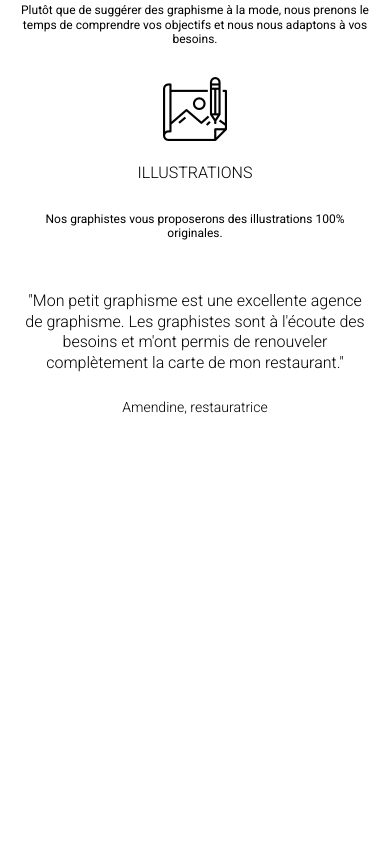
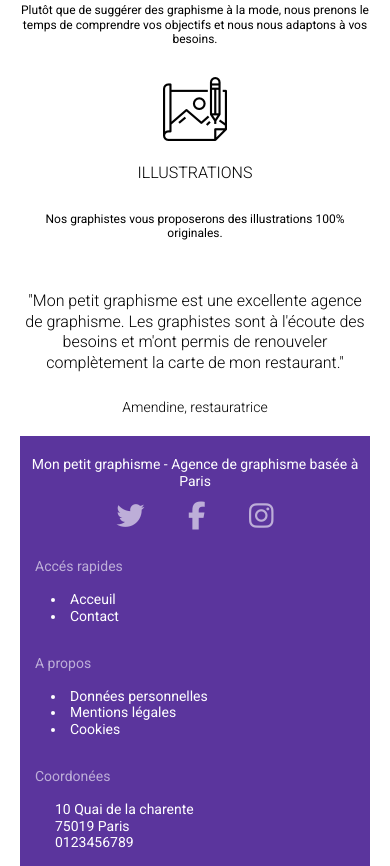
Before and after one commit to MouniaFT/DevetMoi, a plain HTML site: page index.html in a window 390 px wide. Shown: the part 1097-1963 px from the top of the page. Before the commit the page ends 1533 px from the top, so only its background shows below. Drawn offline with Linux system fonts and the light colour scheme.

Commit message:
Footer : OK mobile and desktop

```diff
--- a/index.html
+++ b/index.html
@@ -63,5 +63,39 @@
             </div>
         </section>
     </main>
+    <!-- Footer -->
+    <footer class="footer">
+        <div class="container">
+            <div class="footer-content">
+                <p class="footer-content-title">Mon petit graphisme - Agence de graphisme basée à Paris</p>
+                <div class="footer-social">
+                    <a href="#"><i class="fab fa-twitter"></i></a>
+                    <a href="#"><i class="fab fa-facebook-f"></i></a>
+                    <a href="#"><i class="fab fa-instagram"></i></a>
+                </div>
+                <div class="footer-items">
+                    <div class="footer-item">
+                        <h3 class="footer-item-title">Accés rapides</h3>
+                        <ul class="footer-item-list">
+                            <li><a href="#">Acceuil</a></li>
+                            <li><a href="#">Contact</a></li>
+                        </ul>
+                    </div>
+                    <div class="footer-item">
+                        <h3 class="footer-item-title">A propos</h3>
+                        <ul class="footer-item-list">
+                            <li><a href="#">Données personnelles</a></li>
+                            <li><a href="#">Mentions légales</a></li>
+                            <li><a href="#">Cookies</a></li>
+                        </ul>
+                    </div>
+                    <div class="footer-item">
+                        <h3 class="footer-item-title">Coordonées</h3>
+                        <address>10 Quai de la charente</br>75019 Paris</br> 0123456789</address>
+                    </div>
+                </div>
+            </div>
+        </div>
+    </footer>
 </body>
 </html>
--- a/styles.css
+++ b/styles.css
@@ -145,3 +145,75 @@
         margin: 0 15px;
     }
 }
+
+/* Footer */
+.footer-content{
+    background-color: #5b359d;
+    color: #ffffff;
+    font-size: 14px;
+    line-height: 1.2;
+    font-weight: normal;
+    text-align: center;
+}
+
+.footer-content-title{
+    padding: 20px 5px 0;
+}
+
+.footer-social a{
+    color: #bdaed8;
+    font-size: 28px;
+    margin: 10px 20px;
+    display: inline-block;
+    transition: all 0.2s;
+}
+
+.footer-social a:hover{
+    color: #ffffff;
+}
+
+.footer-item{
+    padding: 15px;
+    text-align: left;
+}
+
+.footer-item-title{
+    color: #bdaed8;
+    margin-bottom: 16px;
+}
+
+.footer-item-list li{
+    list-style-type: initial;
+    list-style: inside;
+    padding-left: 16px;
+}
+
+.footer-item-list a{
+    color: #ffffff;
+    font-weight: normal;
+    transition: all 0.2;
+}
+
+.footer-item-list a:hover{
+    color: #bdaed8;
+}
+
+.footer address{
+    padding-left: 20px;
+}
+
+@media screen and (min-width: 768px){
+    .footer-social a{
+        margin: 10px 30px;
+    }
+
+    .footer-items{
+        display: flex;
+        max-width: 1000px;
+        margin: 0 auto;
+    }
+
+    .footer-item{
+        flex: 1;
+    }
+}
```
